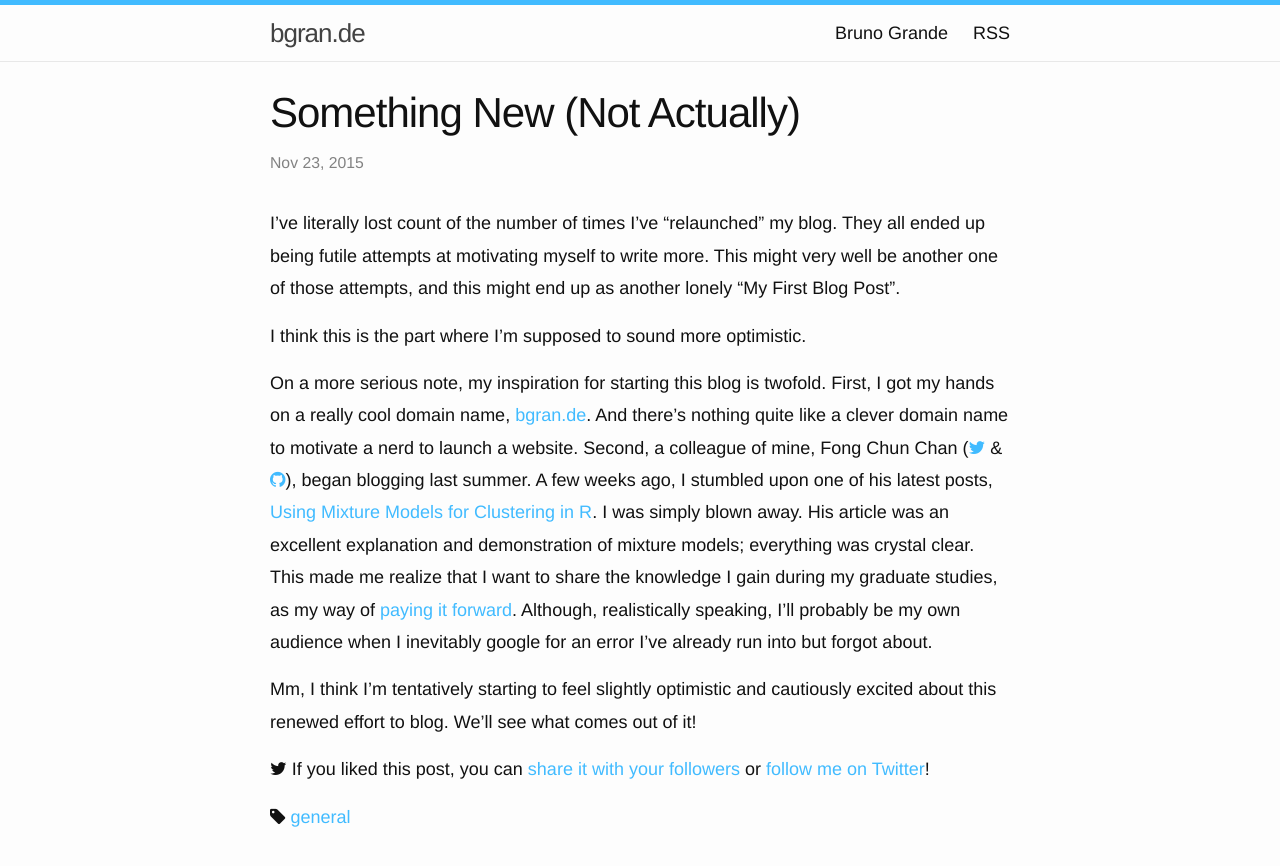
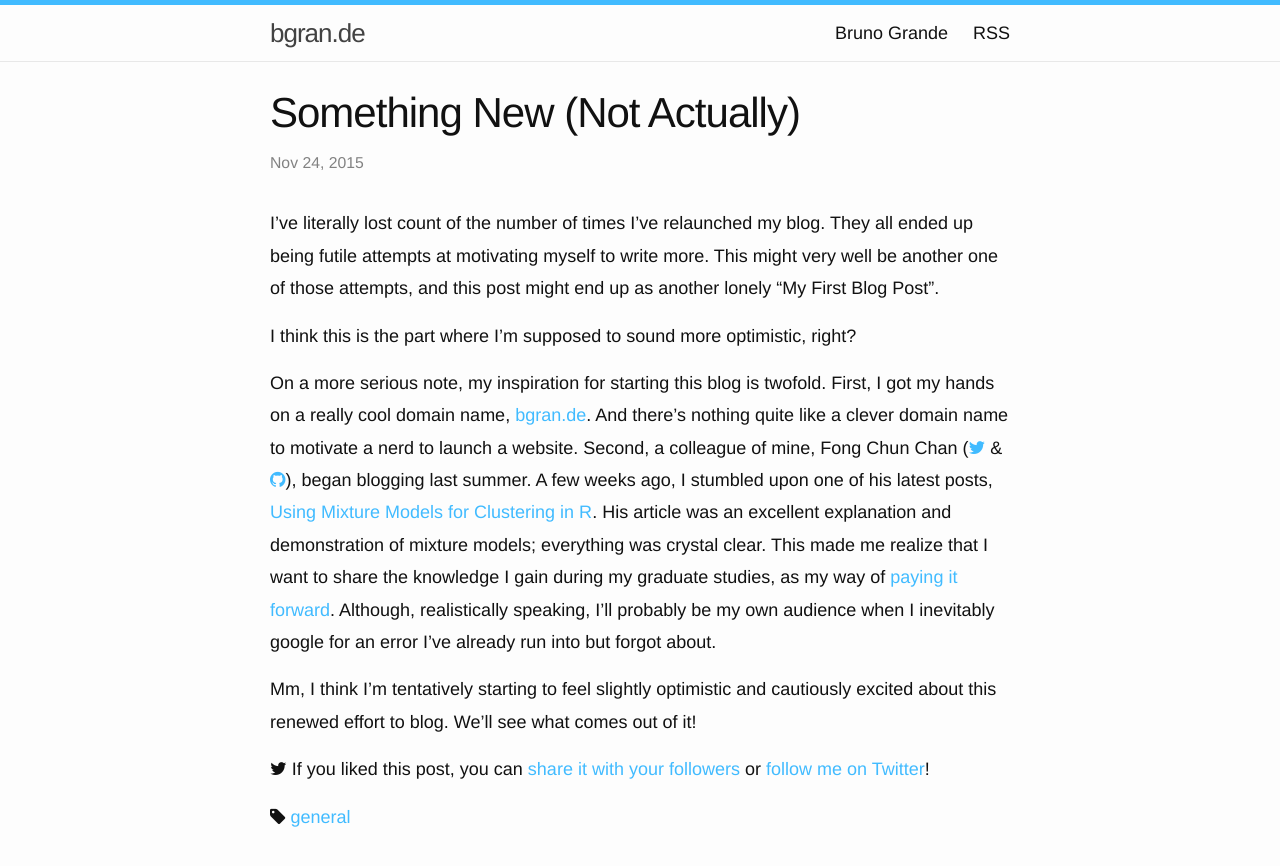
Before and after one commit to BrunoGrandePhD/scientificbruno.github.io, a Jekyll site: the page built from _posts/2015-11-23-something-new.markdown, in a window 1280 px wide, cut to the strip 0-921 px from the top of the page. Shown: the top 866 px of the strip. Built offline with Jekyll 4.4.1, drawn with Linux system fonts in a browser that asks for light colours; nearby versions of some CDN libraries; comment, search, counter and statistics services are not loaded.

Commit message:
updated post

```diff
--- a/_posts/2015-11-23-something-new.markdown
+++ b/_posts/2015-11-23-something-new.markdown
@@ -1,16 +1,16 @@
 ---
 layout: post
 title:  "Something New (Not Actually)"
-date:   2015-11-23
+date:   2015-11-24
 tags: [general]
 ---
 
-I've literally lost count of the number of times I've "relaunched" my blog. They all ended up being futile attempts at motivating myself to write more. This might very well be another one of those attempts, and this might end up as another lonely "My First Blog Post".
+I've literally lost count of the number of times I've relaunched my blog. They all ended up being futile attempts at motivating myself to write more. This might very well be another one of those attempts, and this post might end up as another lonely "My First Blog Post".
 
-I think this is the part where I'm supposed to sound more optimistic.
+I think this is the part where I'm supposed to sound more optimistic, right?
 
 <!--more-->
 
-On a more serious note, my inspiration for starting this blog is twofold. First, I got my hands on a really cool domain name, [bgran.de](http://bgran.de). And there's nothing quite like a clever domain name to motivate a nerd to launch a website. Second, a colleague of mine, Fong Chun Chan ([<i class="fa fa-twitter"></i>](https://twitter.com/fongchunchan) & [<i class="fa fa-github"></i>](https://github.com/tinyheero)), began blogging last summer. A few weeks ago, I stumbled upon one of his latest posts, [Using Mixture Models for Clustering in R](http://tinyheero.github.io/2015/10/13/mixture-model.html). I was simply blown away. His article was an excellent explanation and demonstration of mixture models; everything was crystal clear. This made me realize that I want to share the knowledge I gain during my graduate studies, as my way of [paying it forward](https://en.wikipedia.org/wiki/Pay_it_forward). Although, realistically speaking, I'll probably be my own audience when I inevitably google for an error I've already run into but forgot about.
+On a more serious note, my inspiration for starting this blog is twofold. First, I got my hands on a really cool domain name, [bgran.de](http://bgran.de). And there's nothing quite like a clever domain name to motivate a nerd to launch a website. Second, a colleague of mine, Fong Chun Chan ([<i class="fa fa-twitter"></i>](https://twitter.com/fongchunchan) & [<i class="fa fa-github"></i>](https://github.com/tinyheero)), began blogging last summer. A few weeks ago, I stumbled upon one of his latest posts, [Using Mixture Models for Clustering in R](http://tinyheero.github.io/2015/10/13/mixture-model.html). His article was an excellent explanation and demonstration of mixture models; everything was crystal clear. This made me realize that I want to share the knowledge I gain during my graduate studies, as my way of [paying it forward](https://en.wikipedia.org/wiki/Pay_it_forward). Although, realistically speaking, I'll probably be my own audience when I inevitably google for an error I've already run into but forgot about.
 
 Mm, I think I'm tentatively starting to feel slightly optimistic and cautiously excited about this renewed effort to blog. We'll see what comes out of it!
```
